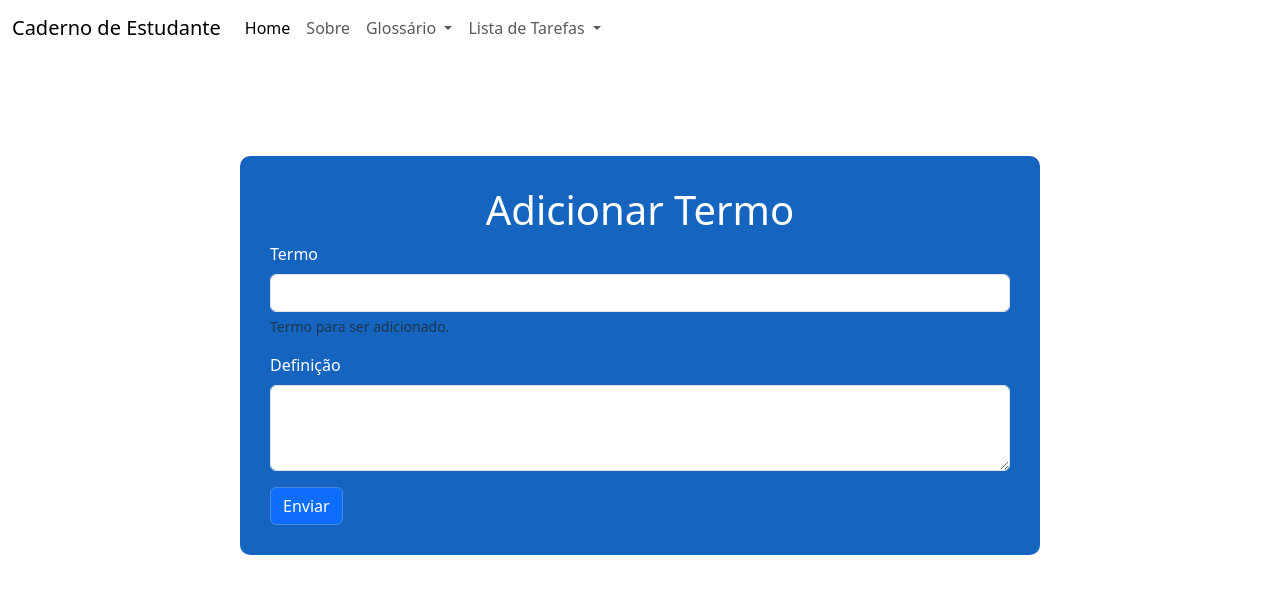
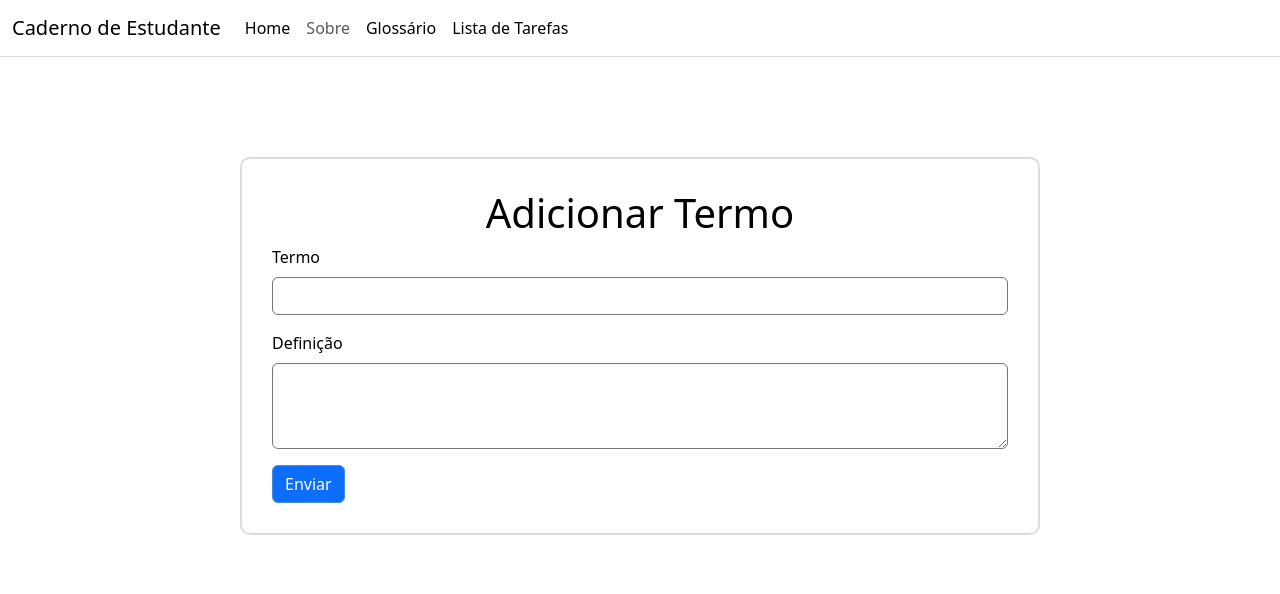
Before and after one commit to VittorSpi/Projeto_Flask, a Flask app: page /novo_termo in a window 1280 px wide. Shown: the top 594 px of the page. Run offline with Flask 3, Linux system fonts and the light colour scheme.

Commit message:
consertos e melhorias

```diff
--- a/app.py
+++ b/app.py
@@ -63,7 +63,8 @@ def editar_termo(termo_id):
 
     if termo_id < len(linhas):
         termo = linhas[termo_id][0]
-        return render_template('editar_termo.html', termo=termo, termo_id=termo_id)
+        definicao = linhas[termo_id][1]
+        return render_template('editar_termo.html', termo=termo, definicao=definicao, termo_id=termo_id)
     else:
         return redirect(url_for('glossario'))
 
@@ -195,4 +196,7 @@ def marcar_completa(tarefa_id):
 if __name__ == "__main__":
     app.run()
 
-# to-do - ajeitar o botao de excluir do glossario e da lista
+# to-do
+# ajeitar o botao de excluir do glossario e da lista
+# arrumar a <li> da lista
+# arrumar tabela do glossario - pegar definiçao no editar_tertmo
--- a/templates/adicionar_termo.html
+++ b/templates/adicionar_termo.html
@@ -4,9 +4,15 @@
   .container{
     width:800px;
     margin:100px auto 0 auto;
-    background-color: #1565c0;
-    padding: 30px;color: #fff;
+    background-color: #fff;
+    border: 2px solid #ddd;
+    padding: 30px;
+    color: #000;
     border-radius: 10px;
+  }
+
+  .form-control{
+    border: 1px solid #777;
   }
 </style>
 
@@ -16,12 +22,11 @@
 <form action="{{ url_for('criar_termo')}}" method="post">
   <div class="mb-3">
     <label for="termo" class="form-label">Termo</label>
-    <input  class="form-control" id="termo" name="termo" aria-describedby="emailHelp">
-    <div id="termoHelp" class="form-text">Termo para ser adicionado.</div>
+    <input  class="form-control" id="termo" name="termo" aria-describedby="emailHelp" autocomplete="off" required>
   </div>
   <div class="mb-3">
     <label for="definicao" class="form-label">Definição</label>
-    <textarea class="form-control" id="definicao" name="definicao" rows="3"></textarea>
+    <textarea class="form-control" id="definicao" name="definicao" rows="3" required></textarea>
   </div>
   <button type="submit" class="btn btn-primary" style="border: 1px solid #478cdb;">Enviar</button>
 </form>
--- a/templates/modelo.html
+++ b/templates/modelo.html
@@ -9,9 +9,19 @@
     <link href="https://cdn.jsdelivr.net/npm/bootstrap@5.3.2/dist/css/bootstrap.min.css" rel="stylesheet" integrity="sha384-T3c6CoIi6uLrA9TneNEoa7RxnatzjcDSCmG1MXxSR1GAsXEV/Dwwykc2MPK8M2HN" crossorigin="anonymous">
 </head>
 
+<style>
+    .line {
+  height: 1px;
+  background-color: #ddd;
+  width: 100%;
+  align-self: center;
+  margin-bottom: 30px;
+}
+</style>
+
 <body>
 
-    <nav class="navbar navbar-expand-lg mb-4">
+    <nav class="navbar navbar-expand-lg">
         <div class="container-fluid">
             <a class="navbar-brand" href="#">Caderno de Estudante</a>
             <button class="navbar-toggler" type="button" data-bs-toggle="collapse" data-bs-target="#navbarSupportedContent" aria-controls="navbarSupportedContent" aria-expanded="false" aria-label="Toggle navigation">
@@ -25,34 +35,20 @@
                     <li class="nav-item">
                         <a class="nav-link" href="/sobre">Sobre</a>
                     </li>
-                    <li class="nav-item dropdown">
-                        <a class="nav-link dropdown-toggle" href="#" role="button" data-bs-toggle="dropdown" aria-expanded="false">
-                            Glossário
-                        </a>
-                        <ul class="dropdown-menu">
-                            <li><a class="dropdown-item" href="/glossario">Listar Termos</a></li>
-                            <li>
-                                <hr class="dropdown-divider">
-                            </li>
-                            <li><a class="dropdown-item" href="/novo_termo">Novo Termo</a></li>
-                        </ul>
+                    <li class="nav-item">
+                        <a class="nav-link active" aria-current="page" href="/glossario">Glossário</a>
                     </li>
-                    <li class="nav-item dropdown">
-                        <a class="nav-link dropdown-toggle" href="#" role="button" data-bs-toggle="dropdown" aria-expanded="false">
-                            Lista de Tarefas
-                        </a>
-                        <ul class="dropdown-menu">
-                            <li><a class="dropdown-item" href="/lista">Tarefas</a></li>
-                            <li>
-                                <hr class="dropdown-divider">
-                            </li>
-                            <li><a class="dropdown-item" href="/nova_tarefa">Nova tarefa</a></li>
+                    <li class="nav-item">
+                        <a class="nav-link active" aria-current="page" href="/lista">Lista de Tarefas</a>
+                    </li>
                         </ul>
                     </li>
                 </ul>
             </div>
         </div>
     </nav>
+
+    <div class="line"></div>
 
     {% block conteudo %}
 
```
Also changed, not shown: templates/adicionar_tarefa.html (+13 -1 lines), templates/editar_termo.html (+19 -6 lines), templates/glossario.html (+10 -8 lines), templates/lista.html (+14 -3 lines).
